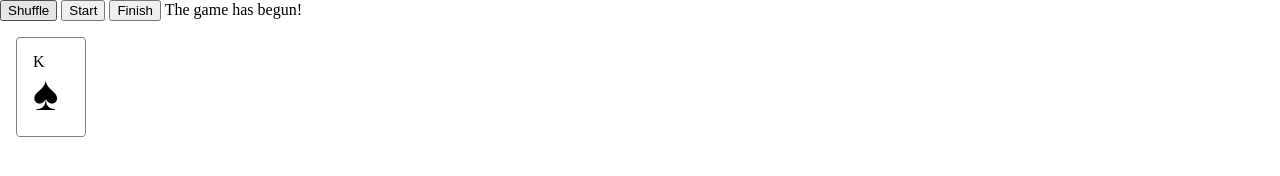
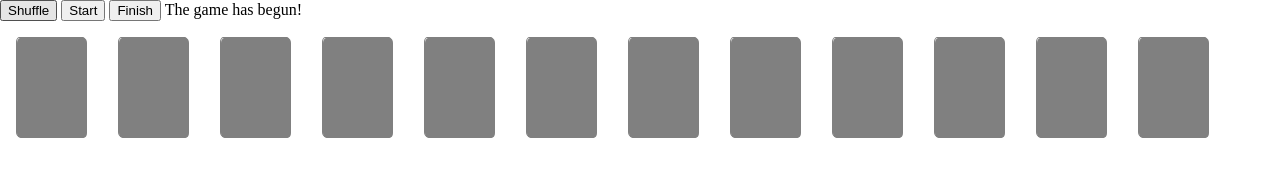
Before and after one commit to canosaer/card-game, a website: page index.html in a window 1280 px wide. Both pictures are taken after a click on the button "Start". Drawn offline with Linux system fonts and the light colour scheme; files that its build step writes are made by us from their sources.

Commit message:
12 cards facedown

```diff
--- a/index.html
+++ b/index.html
@@ -22,12 +22,14 @@
 	</div>
 	<div class="deck"></div>
 
+	<script src="dist/js/main.js"></script>
 	<script src="dist/js/card.js"></script>
 	<script src="dist/js/message-handler.js"></script>
 	<script src="dist/js/deck.js"></script>
 	<script src="dist/js/game.js"></script>
-	<script src="dist/js/one-at-a-time.js"></script>
-	<script src="dist/js/main.js"></script>
+	<script src="dist/js/match-card.js"></script>
+	<!-- <script src="dist/js/one-at-a-time.js"></script> -->
+
 
 </body>
 
--- a/src/js/card.js
+++ b/src/js/card.js
@@ -6,7 +6,7 @@ class Card{
         this.rank = rank;
     }
 
-    render() {
+    render(facing) {
         const cardEl = document.createElement(`div`)
         cardEl.classList.add(`card`)
 
@@ -21,6 +21,12 @@ class Card{
 
         cardEl.appendChild(rankEl)
         cardEl.appendChild(suitEl)
+        if(facing === `down`){
+            console.log(`down`)
+            const cardBack = document.createElement(`div`)
+            cardBack.classList.add(`card-back`)
+            cardEl.appendChild(cardBack)
+        }
 
         return cardEl
     }
--- a/src/js/game.js
+++ b/src/js/game.js
@@ -44,9 +44,9 @@ class Game {
 
     }
 
-    addCardToBoard(card) {
+    addCardToBoard(card, facing) {
         const deckEl = document.querySelector(`.deck`)
-        const cardEl = card.render()
+        const cardEl = card.render(facing)
         deckEl.appendChild(cardEl)
     }
 
--- /dev/null
+++ b/src/js/match-card.js
@@ -0,0 +1,15 @@
+class MatchCard extends Game {
+    start = () => {
+        // super.start() // calls parent class's version of this method
+        this.deck.shuffle()
+        this.cardFacing = `down`
+        this.startCards = this.deck.deal(12)
+        this.startCards.forEach(nextCard => {
+            // nextCard.classList.add(`down`)
+            console.log(nextCard)
+            this.addCardToBoard(nextCard, this.cardFacing)
+        })
+    }
+}
+
+new MatchCard()
--- a/src/scss/main.scss
+++ b/src/scss/main.scss
@@ -25,16 +25,18 @@ TABLE OF CONTENTS:
 .card {
 	border: 1px solid gray;
 	border-radius: 5%;
-	padding: 1rem;
+	padding: 0.5rem;
 	margin: 1rem;
 	display: flex;
 	flex-direction: column;
 	width: 70px;
 	height: 100px;
+	position: relative;
 
 
 	.suit {
-		font-size: 48px;
+		font-size: 3.5rem;
+		margin: 0 auto;
 	}
 
 
@@ -45,13 +47,26 @@ TABLE OF CONTENTS:
 	.suit.♣, .suit.♠{
 		color: black;
 	}
-	.rank {
 
+	.rank{
+		font-size: 1rem;
+		font-family: Verdana, sans-serif;
 	}
+
+	.card-back{
+		position: absolute;
+		top: 0px;
+		left: 0px;
+		width: 70px;
+		height: 100px;
+		background: gray;
+		z-index: 1;
+		border-radius: 5%;
+	}
+
 }
 
 .deck {
 	display: flex;
 	flex-flow: row wrap;
-	min-height: 500px;
 }
```
Also changed, not shown: dist/css/main.css, dist/js/card.js, dist/js/game.js, dist/js/match-card.js (added), 5 other files.
